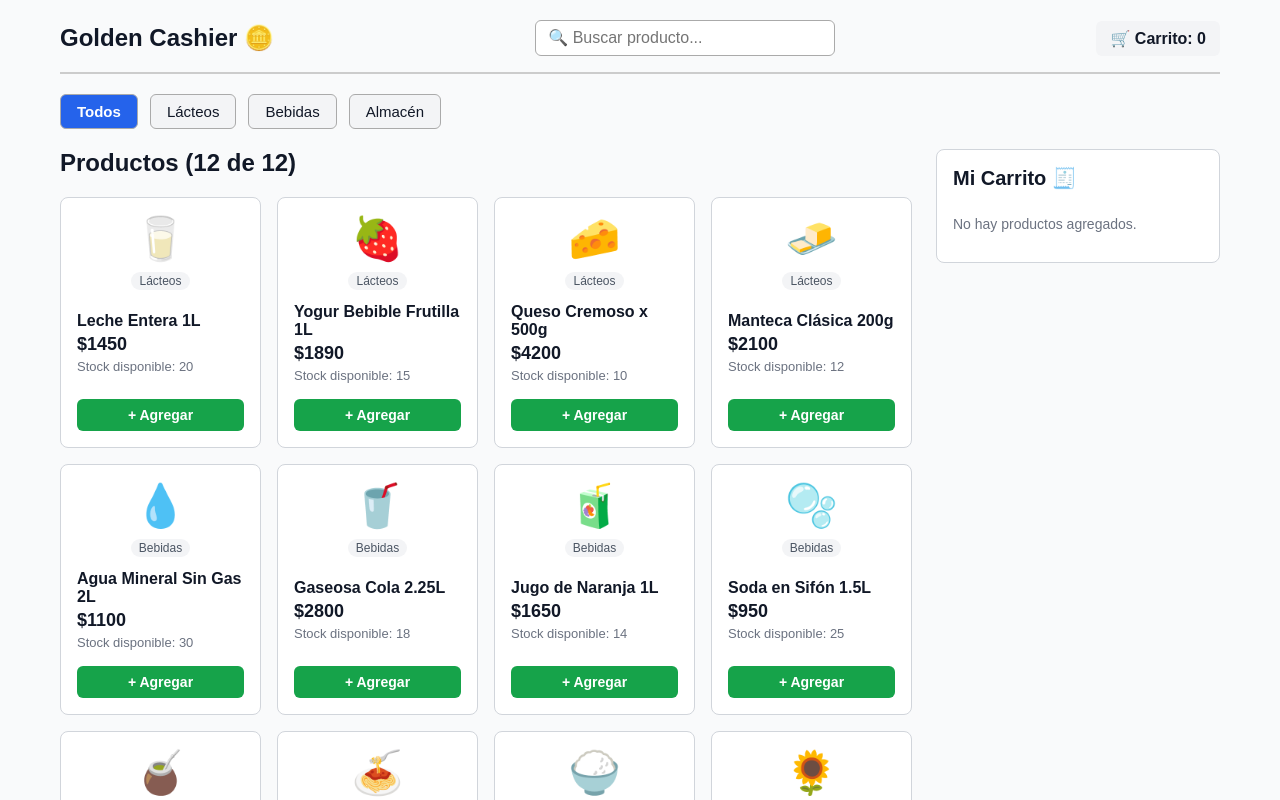
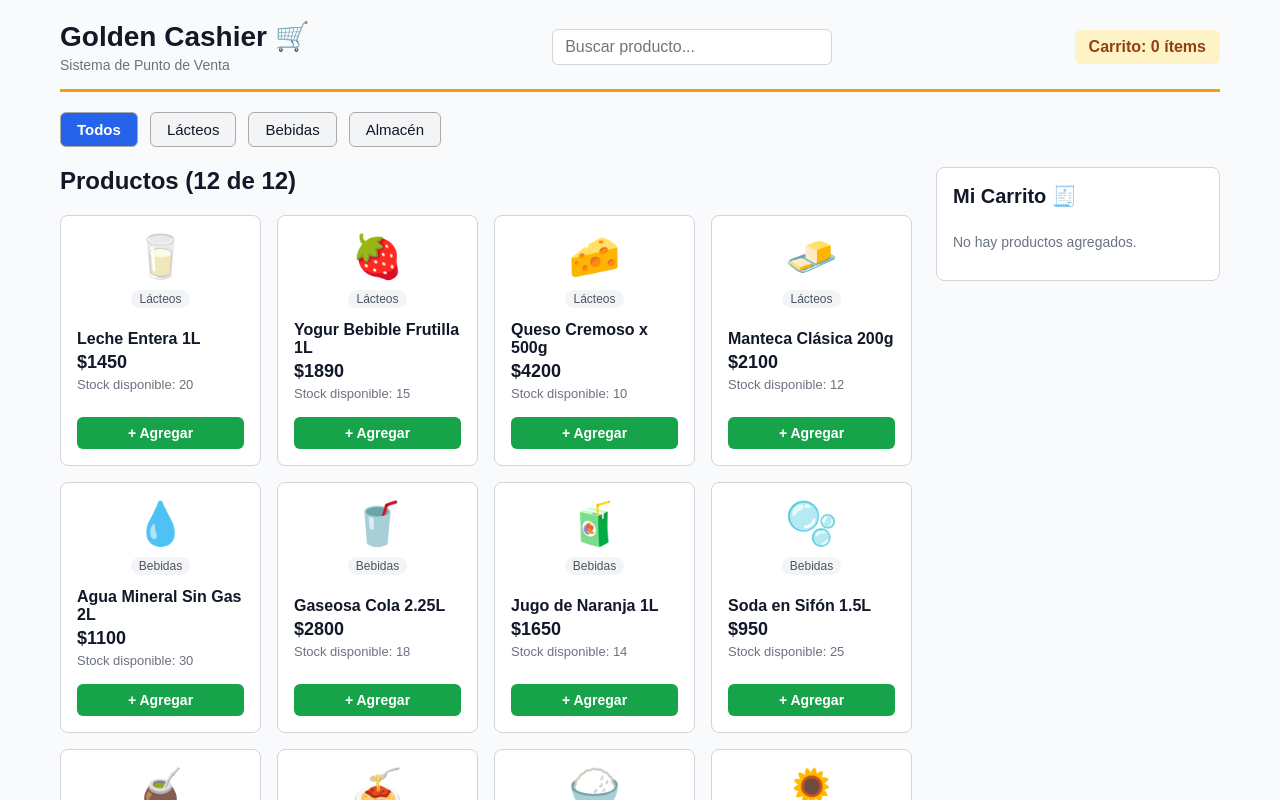
Before and after one commit to Celeste243/golden-cashier, a React (Vite) app: page / in a window 1280 px wide. Shown: the top 800 px of the page. Built offline with nearby package versions, Linux system fonts and the light colour scheme.

Commit message:
Mejora visual del encabezado e identidad de Golden Cashier en Header

```diff
--- a/src/components/Header.tsx
+++ b/src/components/Header.tsx
@@ -1,6 +1,6 @@
 interface HeaderProps {
   searchText: string;
-  onSearchChange: (text: string) => void;
+  onSearchChange: (value: string) => void;
   totalItems: number;
 }
 
@@ -11,41 +11,46 @@ export function Header({ searchText, onSearchChange, totalItems }: HeaderProps)
         display: 'flex',
         justifyContent: 'space-between',
         alignItems: 'center',
-        borderBottom: '2px solid #ccc',
         paddingBottom: '16px',
         marginBottom: '20px',
+        borderBottom: '3px solid #f59e0b',
         gap: '16px',
       }}
     >
-      {/* Título principal de la app */}
-      <h1 style={{ margin: 0, fontSize: '24px' }}>Golden Cashier 🪙</h1>
+      <div>
+        <h1 style={{ margin: 0, fontSize: '28px', color: '#111827' }}>
+          Golden Cashier 🛒
+        </h1>
+        <p style={{ margin: '4px 0 0', fontSize: '14px', color: '#6b7280' }}>
+          Sistema de Punto de Venta
+        </p>
+      </div>
 
-      {/* Barra de búsqueda controlada (criterio de filtrado 1) */}
       <input
         type="text"
-        placeholder="🔍 Buscar producto..."
+        placeholder="Buscar producto..."
         value={searchText}
         onChange={(e) => onSearchChange(e.target.value)}
         style={{
           padding: '8px 12px',
           fontSize: '16px',
+          width: '280px',
           borderRadius: '6px',
-          border: '1px solid #aaa',
-          width: '300px',
+          border: '1px solid #d1d5db',
         }}
       />
 
-      {/* Contador visual del carrito */}
       <div
         style={{
+          fontSize: '16px',
           fontWeight: 'bold',
-          fontSize: '16px',
-          backgroundColor: '#f3f4f6',
+          backgroundColor: '#fef3c7',
+          color: '#92400e',
           padding: '8px 14px',
           borderRadius: '6px',
         }}
       >
-        🛒 Carrito: {totalItems}
+        Carrito: {totalItems} {totalItems === 1 ? 'ítem' : 'ítems'}
       </div>
     </header>
   );
```
